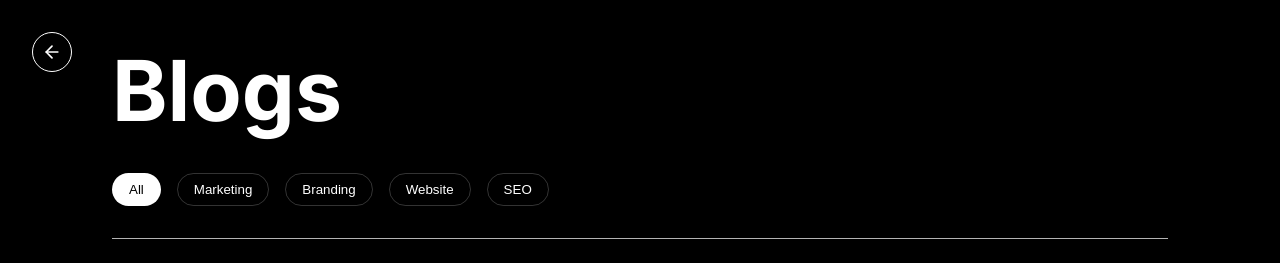
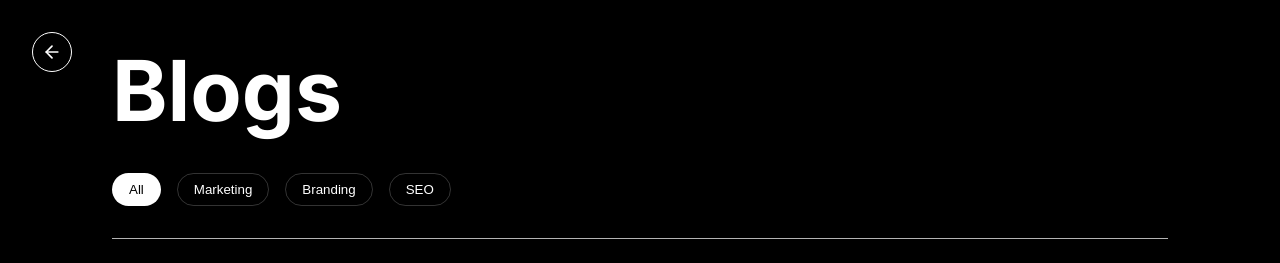
Before and after one commit to marketLube/hawksee, a React (Vite) app: page /blogs in a window 1280 px wide. Shown: the top 263 px of the page. Built offline with nearby package versions, Linux system fonts and the light colour scheme.

Commit message:
remove the web content

```diff
--- a/src/page/Section12/Blogs.jsx
+++ b/src/page/Section12/Blogs.jsx
@@ -57,7 +57,7 @@ function Blogs() {
 
   const progressPercentage = (scrollPosition / (window.innerHeight * 4)) * 100;
 
-  const filters = ["All", "Marketing", "Branding", "Website", "SEO"];
+  const filters = ["All", "Marketing", "Branding", "SEO"];
 
   const filteredPosts =
     activeFilter === "All"
```
